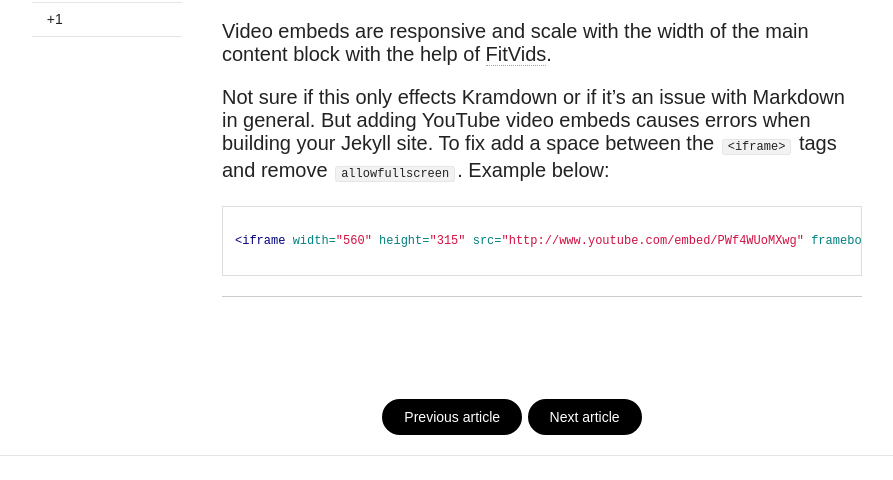
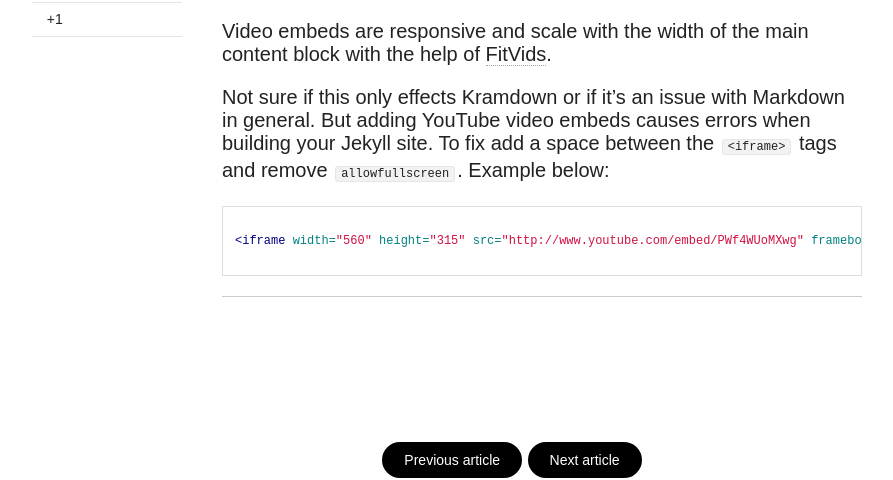
Before and after one commit to gaowanchen/gaowanchen.github.io, a Jekyll site: the page built from _posts/2013-06-25-video-post.md, in a window 1280 px wide. Shown: the part 741-1221 px from the top of the page, without its empty margins (128-1021 px from the left). Built offline with Jekyll 4.4.1, drawn with Linux system fonts in a browser that asks for light colours; nearby versions of some CDN libraries; comment, search, counter and statistics services are not loaded; grey boxes are pictures that could not be loaded.

Commit message:
comment
comment

```diff
--- a/_layouts/post.html
+++ b/_layouts/post.html
@@ -41,7 +41,7 @@
       </footer>
       <div class="entry-content">
         {{ content }}
-		<hr>
+		<hr></br>
 		<!-- 多说评论框 start -->
 	  <div class="ds-thread" {% if page.id %}data-thread-key="{{ page.id }}"{% endif %}  data-title="{% if page.title %}{{ page.title }} - {% endif %}{{ site.title }}"></div>
 <!-- 多说评论框 end -->
```
